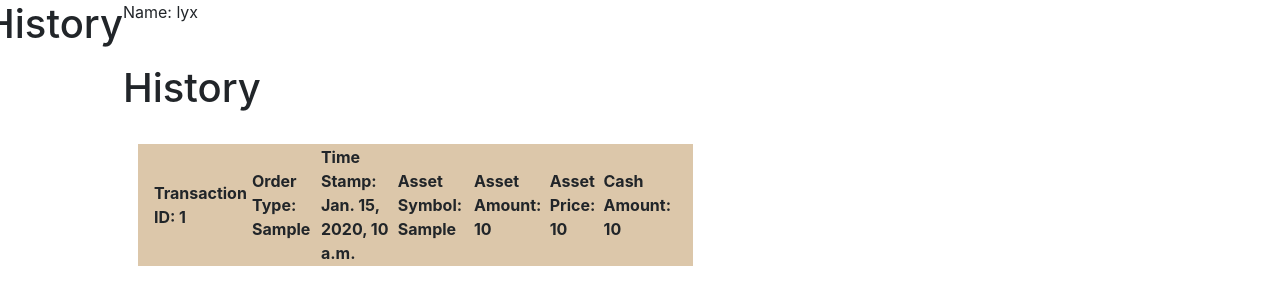
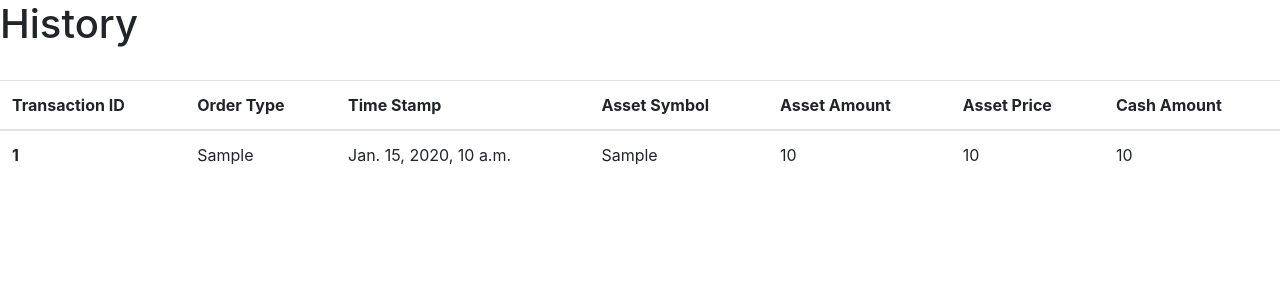
Before and after one commit to LoveFallen/TT3_Group18, a Django app: template project4/network/templates/network/transaction_history.html in a window 1280 px wide. Shown: the part 56-361 px from the top of the page. Run offline with Django 3.2, Linux system fonts and the light colour scheme; a user stored in the database is signed in; tables that the repository leaves empty hold one stand-in row (values such as "Sample post"); the template is opened without the code that fills it: most values are stand-ins (such as "Sample title", 1, 10 or a date in 2020); lists and menus that the app fills with data are empty; some libraries are stand-ins or nearby versions.

Commit message:
Update transaction_history.html

```diff
--- a/project4/network/templates/network/transaction_history.html
+++ b/project4/network/templates/network/transaction_history.html
@@ -5,38 +5,35 @@
     <title>View transaction</title>
 </head>
 <body>
-<div class="row">
-    <h1>History</h1><br />
-    <div class="profile">
-    <div class="info">
-        <p>Name: {{ user.username }} </p>
-    </centre>
-</div>
-<br>
+
 <h1>History</h1><br />
-    <!-- split -->
-    <div class="container">
-  {% for asset in assets %}
-  <div class="newrow">
-    <div class="col-sm-6" style="background-color:#DCC7AA;">
-        <div class="combine"><div class="transactionhistory"></div>
-        <div class="transaction">
-        <table style="width:100%">
-            <tr>
-                <th>Transaction ID: {{ asset.transactionId }}</th>
-                <th>Order Type: {{ asset.orderType }}</th>
-                <th>Time Stamp: {{ asset.timestamp }}</th>
-                <th>Asset Symbol: {{ asset.assetSymbol }}</th>
-                <th>Asset Amount: {{ asset.assetAmount }}</th>
-                <th>Asset Price: {{ asset.assetPrice }}</th>
-                <th>Cash Amount: {{ asset.cashAmount }}</th>
-            </tr>
-        </table>
-        </div></div>
-    </div>
-  </div>
-  {% endfor %}
 
+<table class="table">
+    <thead>
+      <tr>
+        <th scope="col">Transaction ID</th>
+        <th scope="col">Order Type</th>
+        <th scope="col">Time Stamp</th>
+        <th scope="col">Asset Symbol</th>
+        <th scope="col">Asset Amount</th>
+        <th scope="col">Asset Price</th>
+        <th scope="col">Cash Amount</th>
+    </thead>
+    <tbody>
+        {% for asset in assets %}
+      <tr>
+        <th scope="row">{{ asset.transactionId }}</th>
+        <td>{{ asset.orderType }}</td>
+        <td>{{ asset.timestamp }}</td>
+        <td>{{ asset.assetSymbol }}</td>
+        <td>{{ asset.assetAmount }}</td>
+        <td>{{ asset.assetPrice }}</td>
+        <td>{{ asset.cashAmount }}</td>
+      </tr>
+      {% endfor %}
+
+    </tbody>
+  </table>
 
 {% endblock %}
 
```
